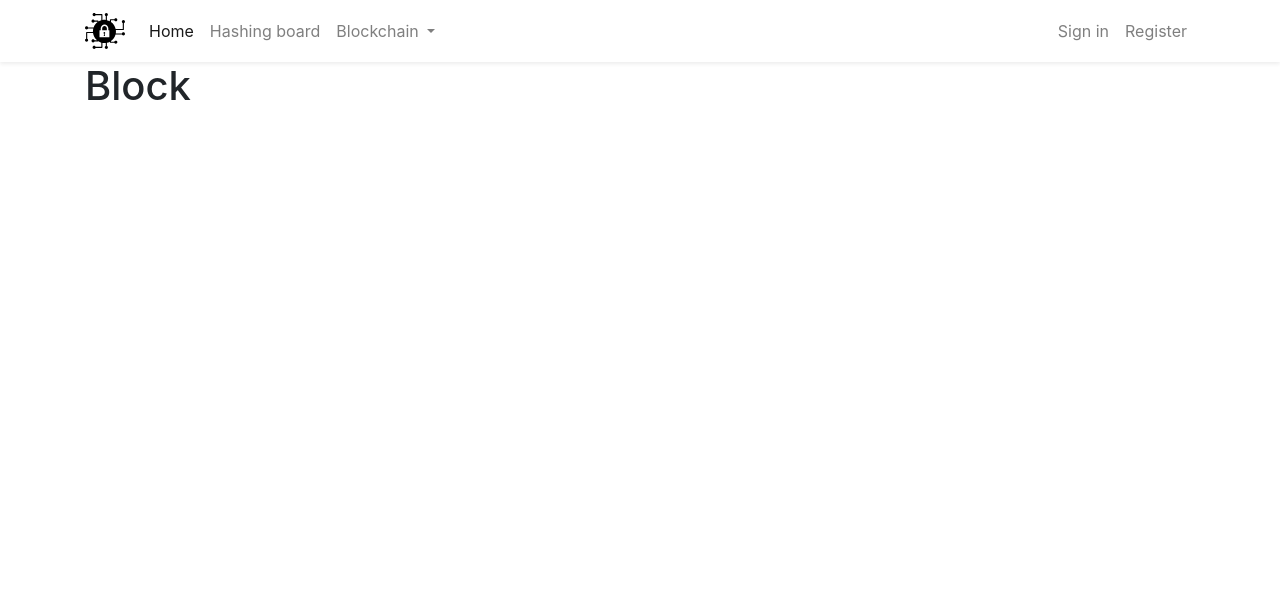
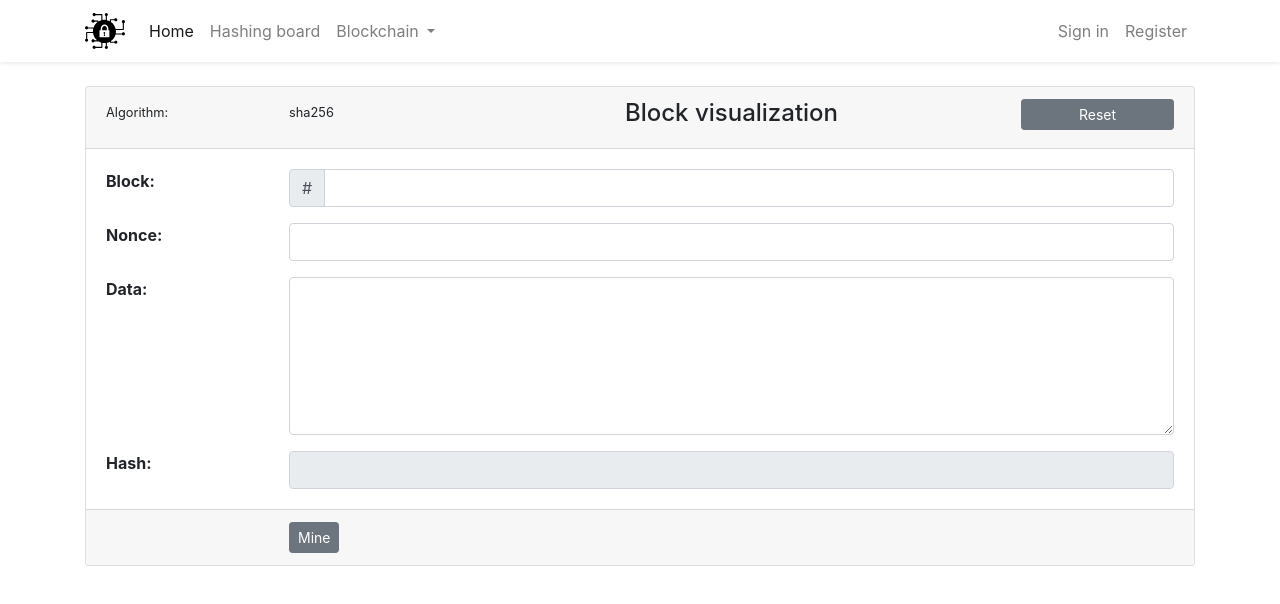
Before and after one commit to marian-roller/86-vue-crypto, a Vue app: page /block in a window 1280 px wide. Shown: the top 604 px of the page. Built offline with nearby package versions, Linux system fonts and the light colour scheme.

Commit message:
html part for block component

```diff
--- a/src/components/blockchain/Block.vue
+++ b/src/components/blockchain/Block.vue
@@ -1,5 +1,112 @@
 <template>
     <div>
-        <h1>Block</h1>
+        <section class="mt-4">
+            <div class="card">
+
+
+                <div class="card-header text-center">
+
+                    <div class="row">
+
+                        <div class="col-md-2 text-left">
+                            <small>Algorithm: </small>
+                        </div>
+
+                        <div class="col-md-2 text-left">
+                            <small>sha256</small>
+                        </div>
+
+                        <div class="col-md-6">
+                            <h4>Block visualization</h4>
+                        </div>
+
+                        <div class="col-md-2">
+                            <div class="btn btn-secondary btn-sm d-block" @click="">Reset</div>
+                        </div>
+
+                    </div>
+                </div>
+
+                <div class="card-body">
+
+
+
+                    <div class="row">
+                        <div class="col-md-2">
+                            <div class="font-weight-bold">Block:</div>
+                        </div>
+                        <div class="col-md-10">
+                            <div class="input-group">
+                                <div class="input-group-prepend">
+                                    <div class="input-group-text">#</div>
+                                </div>
+                                <input
+                                type="text"
+                                class="form-control"
+                                id="block"
+                                >
+                            </div>
+                        </div>
+                    </div>
+
+                    <div class="row mt-3">
+                        <div class="col-md-2">
+                            <div class="font-weight-bold">Nonce:</div>
+                        </div>
+                        <div class="col-md-10">
+                            <input
+                            id="nonce"
+                            type="text"
+                            class="form-control"
+                            @keyup=""
+                            >
+                        </div>
+                    </div>
+                    <div class="row mt-3">
+                        <div class="col-md-2">
+                            <div class="font-weight-bold">Data:</div>
+                        </div>
+                        <div class="col-md-10">
+                            <textarea
+                            id="input"
+                            class="form-control"
+                            rows="6"
+
+                            @keyup=""
+                            ></textarea>
+                        </div>
+                    </div>
+
+                    <div class="row mt-3">
+                        <div class="col-md-2">
+                            <div class="font-weight-bold">Hash:</div>
+                        </div>
+                        <div class="col-md-10">
+                            <input
+                            id="hash"
+                            type="text"
+                            class="form-control"
+                            readonly
+
+                            >
+                        </div>
+                    </div>
+                </div>
+                <div class="card-footer text-muted text-left">
+                    <div class="row">
+                        <div class="col-md-2 offset-md-2">
+                            <div class="btn btn-secondary btn-sm">Mine</div>
+                        </div>
+                    </div>
+                </div>
+            </div>
+        </section>
     </div>
 </template>
+
+<script>
+export default {
+    name: 'block',
+
+}
+</script>
```
